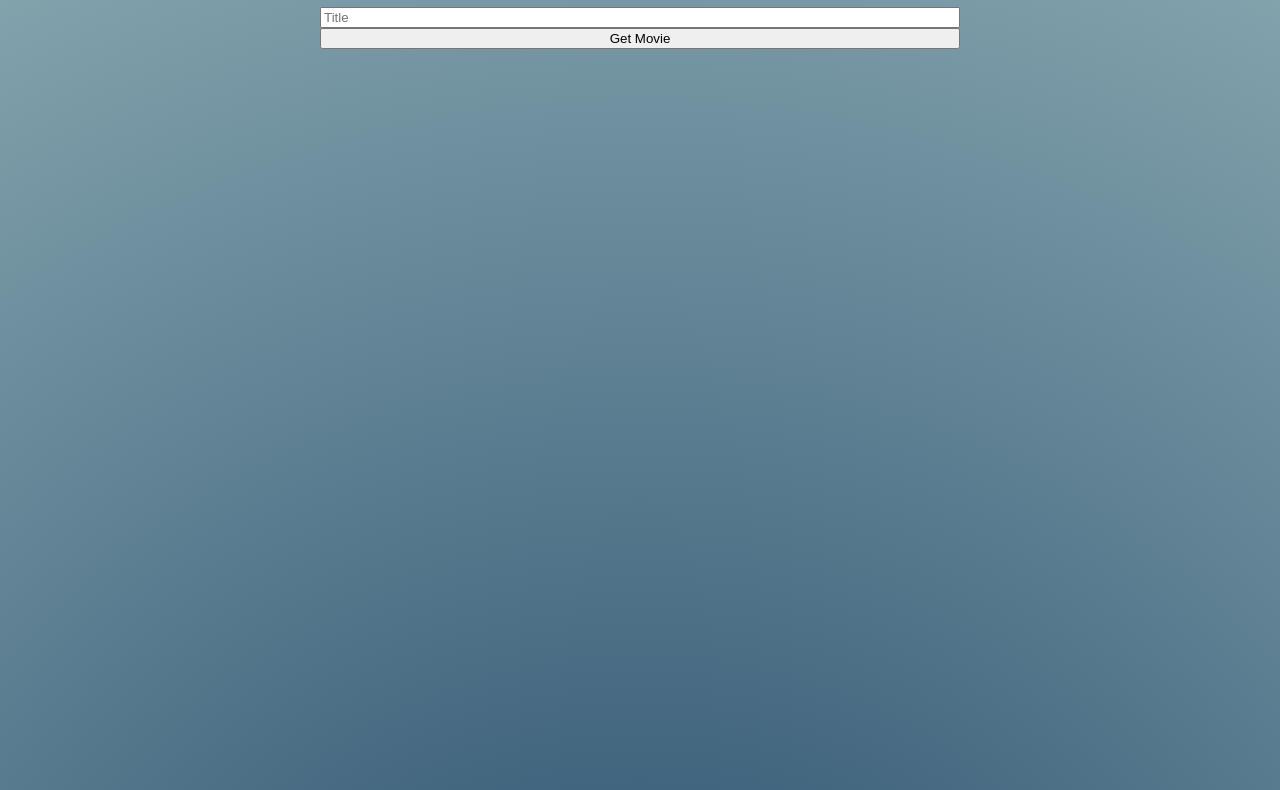
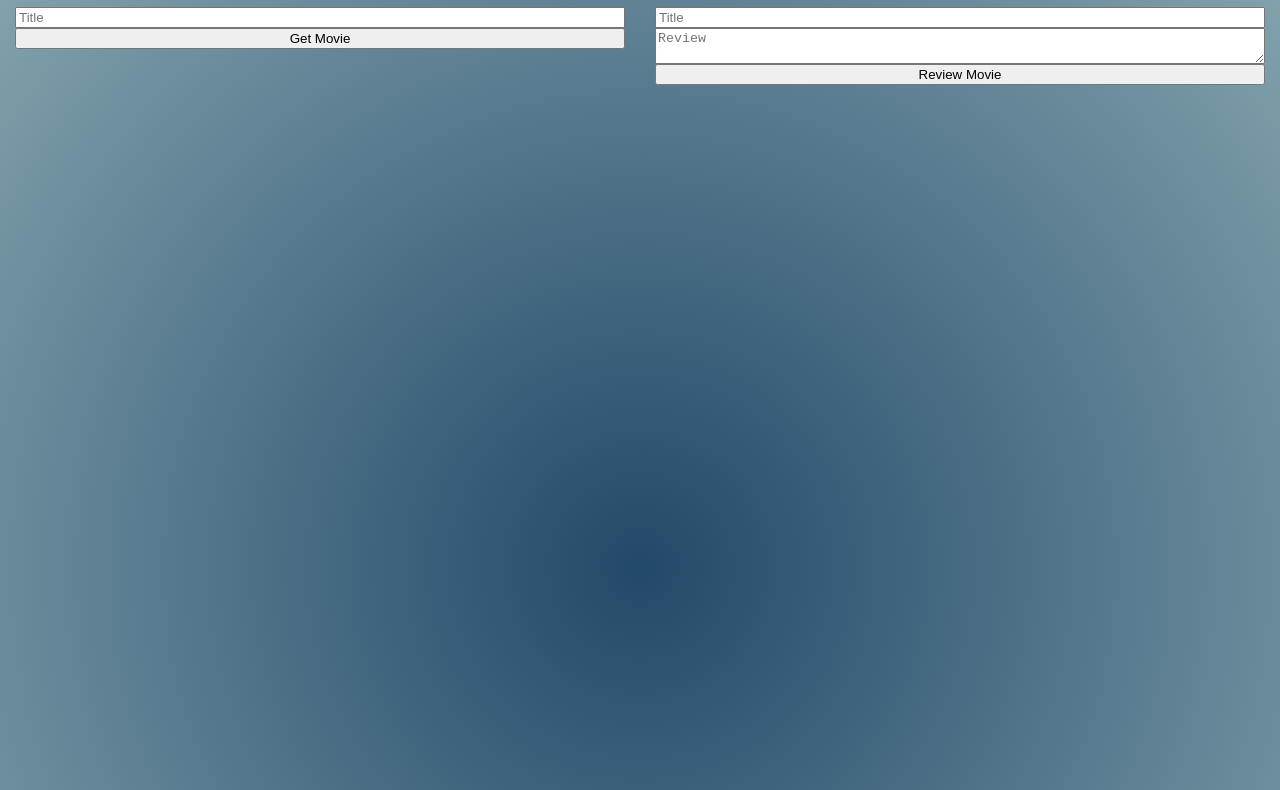
Before and after one commit to aleksandrast12/FILMY_REST, a website: page public/index.html in a window 1280 px wide. Shown: the part 88-878 px from the top of the page. Drawn offline with Linux system fonts and the light colour scheme.

Commit message:
fuckgobackagain

```diff
--- a/public/index.html
+++ b/public/index.html
@@ -6,9 +6,9 @@
             margin: 0;
             padding: 0;
             display: flex;
-            flex-direction: column;
-            justify-content: center;
-            align-items: center;
+            flex-direction: row;
+            justify-content: space-between;
+            align-items: stretch;
             min-width: 100vw;
             min-height:100vh;
             background: radial-gradient(circle,rgb(35, 73, 105) 0% ,rgb(136, 167, 176) 100%); ;
```
Lines whose indentation alone changed are shown as unchanged.
